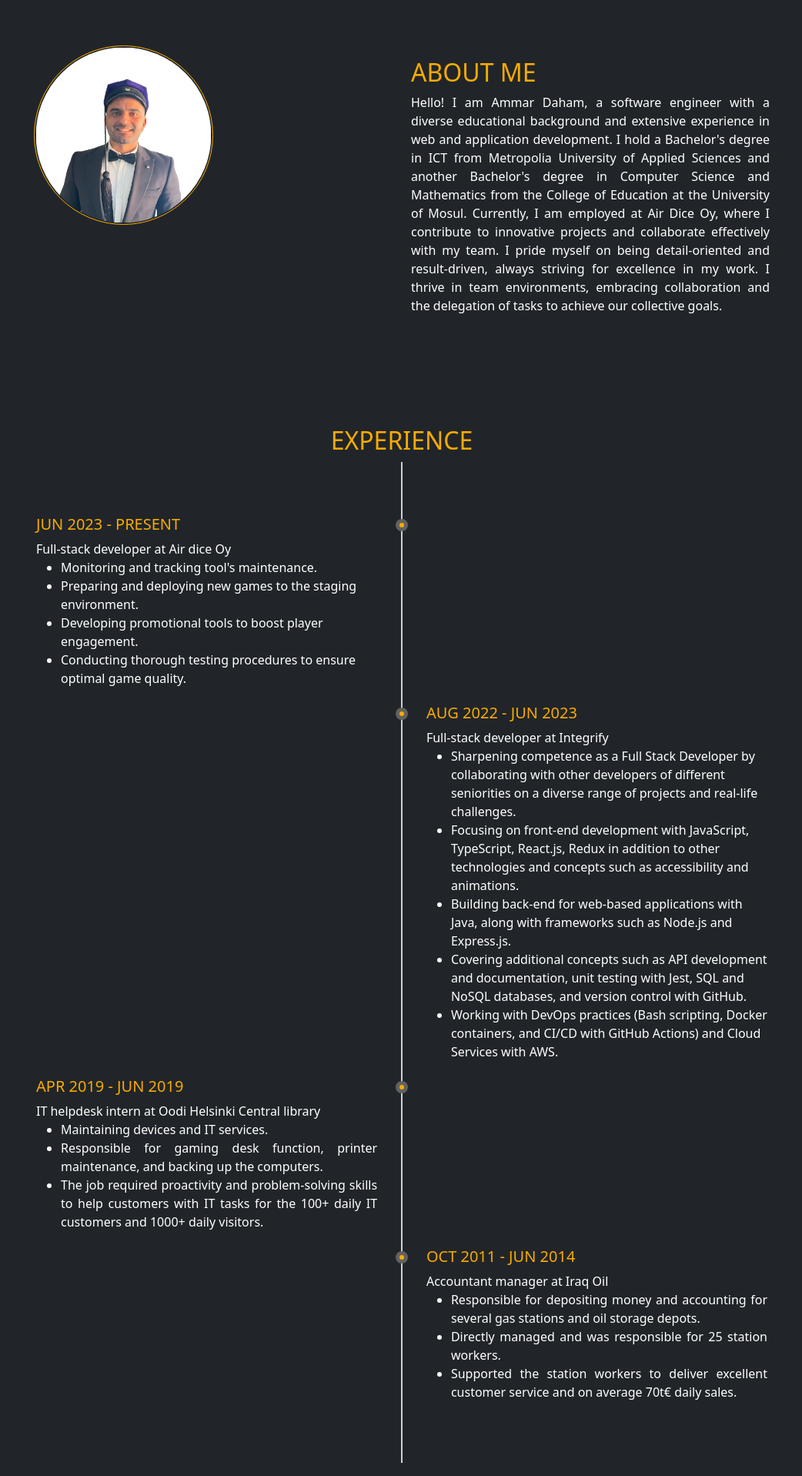
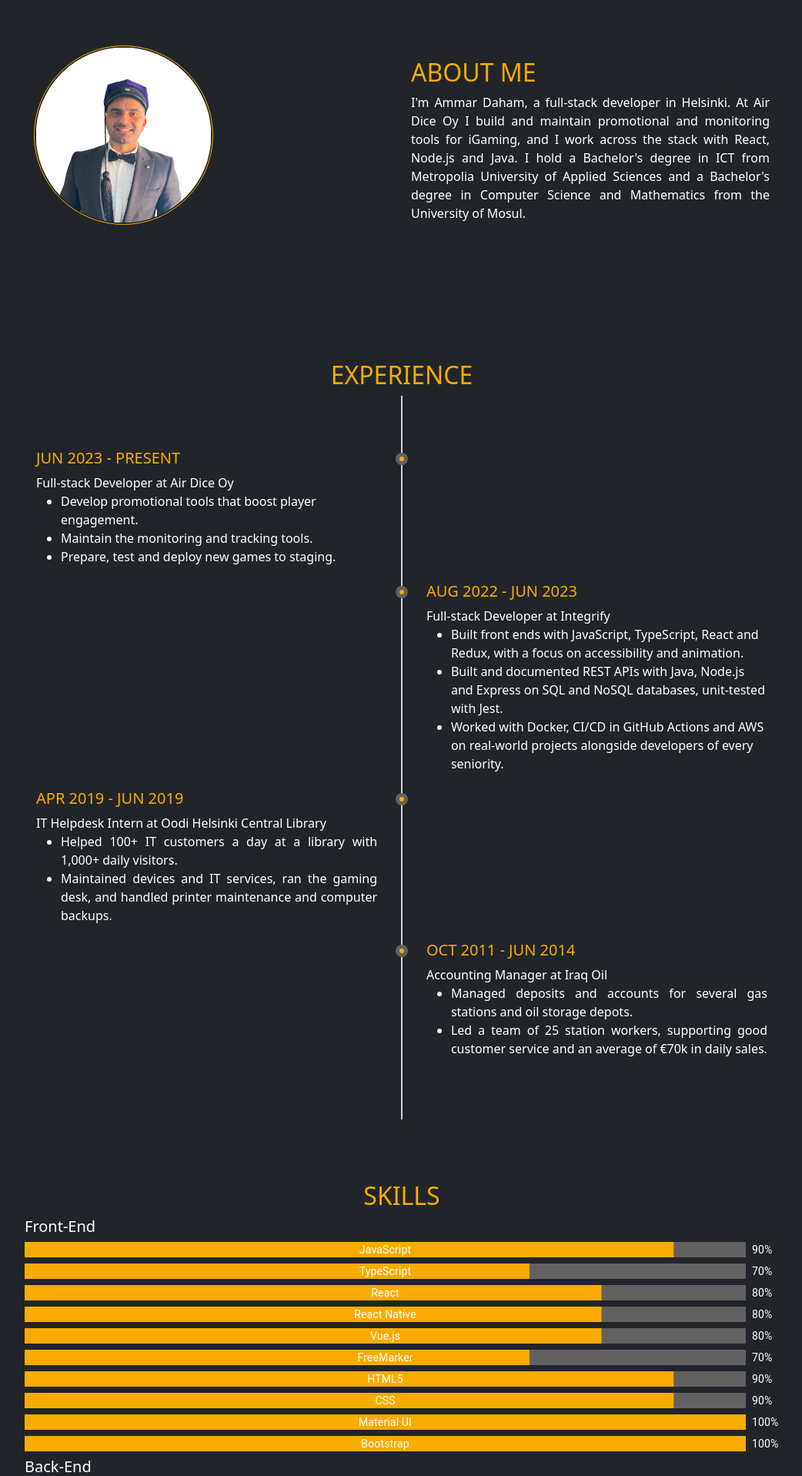
Before and after one commit to Ammar-daham/Portfolio-Project, a React (Vite) app: page / in a window 1280 px wide. Shown: the part 880-2797 px from the top of the page at 77% size, without its empty margins (118-1160 px from the left). Built offline with nearby package versions, Linux system fonts and the light colour scheme.

Commit message:
content: rewrite hero, bio and experience copy; fix typos

```diff
--- a/src/components/AboutMe.jsx
+++ b/src/components/AboutMe.jsx
@@ -9,7 +9,7 @@ const AboutMe = () => {
             <img
               src={MyPhoto}
               className="profile-img"
-              alt="MyPhoto"
+              alt="Portrait of Ammar Daham"
               data-holder-rendered="true"
             />
           </div>
@@ -17,17 +17,12 @@ const AboutMe = () => {
         <div className="col-lg-6 col-xm-12">
           <h2>About me</h2>
           <p className="para">
-            Hello! I am Ammar Daham, a software engineer with a diverse
-            educational background and extensive experience in web and
-            application development. I hold a Bachelor&apos;s degree in ICT from
-            Metropolia University of Applied Sciences and another
-            Bachelor&apos;s degree in Computer Science and Mathematics from the
-            College of Education at the University of Mosul. Currently, I am
-            employed at Air Dice Oy, where I contribute to innovative projects
-            and collaborate effectively with my team. I pride myself on being
-            detail-oriented and result-driven, always striving for excellence in
-            my work. I thrive in team environments, embracing collaboration and
-            the delegation of tasks to achieve our collective goals.
+            I&apos;m Ammar Daham, a full-stack developer in Helsinki. At Air
+            Dice Oy I build and maintain promotional and monitoring tools for
+            iGaming, and I work across the stack with React, Node.js and Java. I
+            hold a Bachelor&apos;s degree in ICT from Metropolia University of
+            Applied Sciences and a Bachelor&apos;s degree in Computer Science
+            and Mathematics from the University of Mosul.
           </p>
         </div>
       </div>
--- a/src/components/Education.jsx
+++ b/src/components/Education.jsx
@@ -2,7 +2,7 @@ const Education = () => {
   return (
     <div className="blog" id="education">
       <div className="d-flex justify-content-center">
-        <h2>education</h2>
+        <h2>Education</h2>
       </div>
       <div className="container education-wrapper">
         <div className="timeline-block timeline-block-left">
@@ -10,11 +10,11 @@ const Education = () => {
           <div className="timeline-content">
             <h5>2020-2024</h5>
             <p>
-              Bachelor ICT degree from Metropolia university of applied
-              sciences.
+              Bachelor&apos;s degree in ICT, Metropolia University of Applied
+              Sciences.
               <br />
               <span>
-                <b>Thesis: </b>Promotional tool for IGaming
+                <b>Thesis: </b>Promotional tool for iGaming
               </span>
               <br />
               <span>
@@ -26,7 +26,7 @@ const Education = () => {
                 target="_blank"
                 rel="noreferrer"
               >
-                Free Spins give away
+                Free Spins giveaway
               </a>
             </p>
           </div>
@@ -36,15 +36,15 @@ const Education = () => {
           <div className="timeline-content">
             <h5>2022</h5>
             <p>
-              Exchange program at Amsterdam University of Applied Sciences,
-              focusing on Big Data and Machine Learning.
+              Exchange at Amsterdam University of Applied Sciences, focusing on
+              big data and machine learning.
               <br />
               <span>
                 <b>Projects: </b>
               </span>
               <ul>
-                <li>Sentiment analysis for hotel reviews.</li>
-                <li>Model to predict the wild fires in Australia</li>
+                <li>Sentiment analysis of hotel reviews.</li>
+                <li>A model that predicts wildfires in Australia.</li>
               </ul>
             </p>
           </div>
@@ -57,11 +57,11 @@ const Education = () => {
               Studied information and communications technology.
               <ul>
                 <li>
-                  I have designed two websites as an online shop using React and
-                  WordPress and it was school project.
+                  Built two online-shop websites with React and WordPress as
+                  school projects.
                 </li>
-                <li>Certificate of privacy education 17.03.2019.</li>
-                <li>Certified ScrumMaster® (CSM®) 26.12.2019</li>
+                <li>Certificate of privacy education, 17.03.2019.</li>
+                <li>Certified ScrumMaster® (CSM®), 26.12.2019.</li>
               </ul>
             </p>
           </div>
@@ -71,11 +71,11 @@ const Education = () => {
           <div className="timeline-content">
             <h5>2007-2011</h5>
             <p className="para">
-              Bachelor degree from the college of education, department of
-              computer science and manthmatics at the university of Mosul.
+              Bachelor&apos;s degree in Computer Science and Mathematics,
+              College of Education, University of Mosul.
               <br />
               <span>
-                <b>Thesis: </b> Image processing using filters.
+                <b>Thesis: </b>Image processing using filters.
               </span>
             </p>
           </div>
--- a/src/components/Experience.jsx
+++ b/src/components/Experience.jsx
@@ -10,19 +10,11 @@ const Experience = () => {
           <div className="timeline-content">
             <h5>JUN 2023 - PRESENT</h5>
             <p>
-              Full-stack developer at Air dice Oy
+              Full-stack Developer at Air Dice Oy
               <ul>
-                <li>Monitoring and tracking tool&apos;s maintenance.</li>
-                <li>
-                  Preparing and deploying new games to the staging environment.
-                </li>
-                <li>
-                  Developing promotional tools to boost player engagement.
-                </li>
-                <li>
-                  Conducting thorough testing procedures to ensure optimal game
-                  quality.
-                </li>
+                <li>Develop promotional tools that boost player engagement.</li>
+                <li>Maintain the monitoring and tracking tools.</li>
+                <li>Prepare, test and deploy new games to staging.</li>
               </ul>
             </p>
           </div>
@@ -32,31 +24,19 @@ const Experience = () => {
           <div className="timeline-content">
             <h5>AUG 2022 - JUN 2023</h5>
             <p>
-              Full-stack developer at Integrify
+              Full-stack Developer at Integrify
               <ul>
                 <li>
-                  Sharpening competence as a Full Stack Developer by
-                  collaborating with other developers of different seniorities
-                  on a diverse range of projects and real-life challenges.
+                  Built front ends with JavaScript, TypeScript, React and Redux,
+                  with a focus on accessibility and animation.
                 </li>
                 <li>
-                  Focusing on front-end development with JavaScript, TypeScript,
-                  React.js, Redux in addition to other technologies and concepts
-                  such as accessibility and animations.
+                  Built and documented REST APIs with Java, Node.js and Express
+                  on SQL and NoSQL databases, unit-tested with Jest.
                 </li>
                 <li>
-                  Building back-end for web-based applications with Java, along
-                  with frameworks such as Node.js and Express.js.
-                </li>
-                <li>
-                  Covering additional concepts such as API development and
-                  documentation, unit testing with Jest, SQL and NoSQL
-                  databases, and version control with GitHub.
-                </li>
-                <li>
-                  Working with DevOps practices (Bash scripting, Docker
-                  containers, and CI/CD with GitHub Actions) and Cloud Services
-                  with AWS.
+                  Worked with Docker, CI/CD in GitHub Actions and AWS on
+                  real-world projects alongside developers of every seniority.
                 </li>
               </ul>
             </p>
@@ -67,17 +47,15 @@ const Experience = () => {
           <div className="timeline-content">
             <h5>APR 2019 - JUN 2019</h5>
             <p className="para">
-              IT helpdesk intern at Oodi Helsinki Central library
+              IT Helpdesk Intern at Oodi Helsinki Central Library
               <ul>
-                <li>Maintaining devices and IT services.</li>
                 <li>
-                  Responsible for gaming desk function, printer maintenance, and
-                  backing up the computers.
+                  Helped 100+ IT customers a day at a library with 1,000+ daily
+                  visitors.
                 </li>
                 <li>
-                  The job required proactivity and problem-solving skills to
-                  help customers with IT tasks for the 100+ daily IT customers
-                  and 1000+ daily visitors.
+                  Maintained devices and IT services, ran the gaming desk, and
+                  handled printer maintenance and computer backups.
                 </li>
               </ul>
             </p>
@@ -88,18 +66,15 @@ const Experience = () => {
           <div className="timeline-content">
             <h5>OCT 2011 - JUN 2014</h5>
             <p className="para">
-              Accountant manager at Iraq Oil
+              Accounting Manager at Iraq Oil
               <ul>
                 <li>
-                  Responsible for depositing money and accounting for several
-                  gas stations and oil storage depots.
+                  Managed deposits and accounts for several gas stations and oil
+                  storage depots.
                 </li>
                 <li>
-                  Directly managed and was responsible for 25 station workers.
-                </li>
-                <li>
-                  Supported the station workers to deliver excellent customer
-                  service and on average 70t€ daily sales.
+                  Led a team of 25 station workers, supporting good customer
+                  service and an average of €70k in daily sales.
                 </li>
               </ul>
             </p>
--- a/src/components/Footer.jsx
+++ b/src/components/Footer.jsx
@@ -21,7 +21,7 @@ const Footer = () => {
             style={{ marginBottom: '2rem' }}
           >
             <div className="d-flex add-email">
-              <p>City Helsinki</p>
+              <p>Helsinki, Finland</p>
             </div>
             <div className="d-flex add-email">
               <a href="tel:0403223634">+(358)40322-3634</a>
--- a/src/components/Header.jsx
+++ b/src/components/Header.jsx
@@ -4,10 +4,14 @@ const Header = () => {
   return (
     <div className="header-wraper" id="header">
       <div className="main-info">
-        <h1>web development and Software production</h1>
+        <h1>Hi, I&apos;m Ammar Daham</h1>
         <ReactTyped
           className="typed-text"
-          strings={['Web Design', 'Web Development', 'Software Production']}
+          strings={[
+            'Full-stack developer',
+            'React · Node.js · Java',
+            'Helsinki, Finland',
+          ]}
           typeSpeed={50}
           backSpeed={60}
           loop
--- a/src/components/skills.json
+++ b/src/components/skills.json
@@ -2,10 +2,10 @@
   "frontendSkills": [
     { "skill": "JavaScript", "progress": 90 },
     { "skill": "TypeScript", "progress": 70 },
-    { "skill": "ReactJs", "progress": 80 },
+    { "skill": "React", "progress": 80 },
     { "skill": "React Native", "progress": 80 },
-    { "skill": "VueJs", "progress": 80 },
-    { "skill": "FreeMarker Template skill", "progress": 70 },
+    { "skill": "Vue.js", "progress": 80 },
+    { "skill": "FreeMarker", "progress": 70 },
     { "skill": "HTML5", "progress": 90 },
     { "skill": "CSS", "progress": 90 },
     { "skill": "Material UI", "progress": 100 },
```
